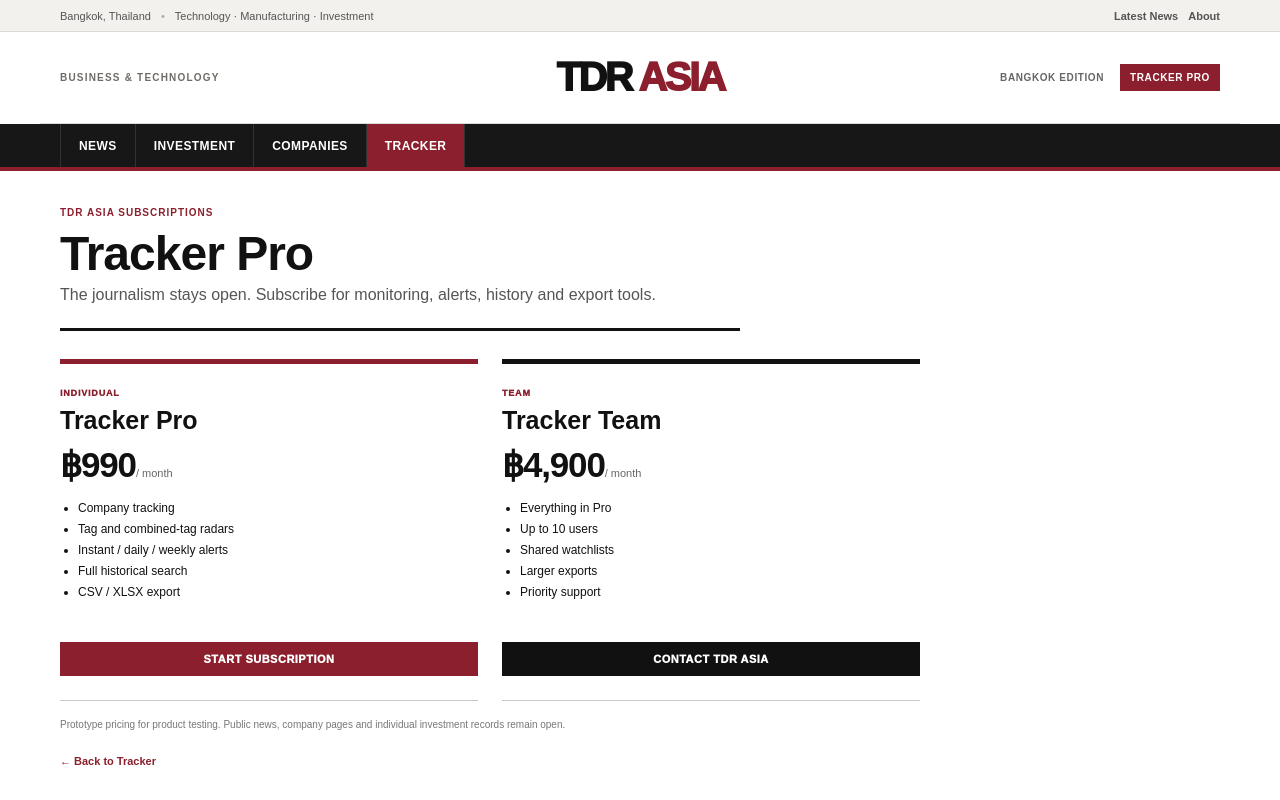
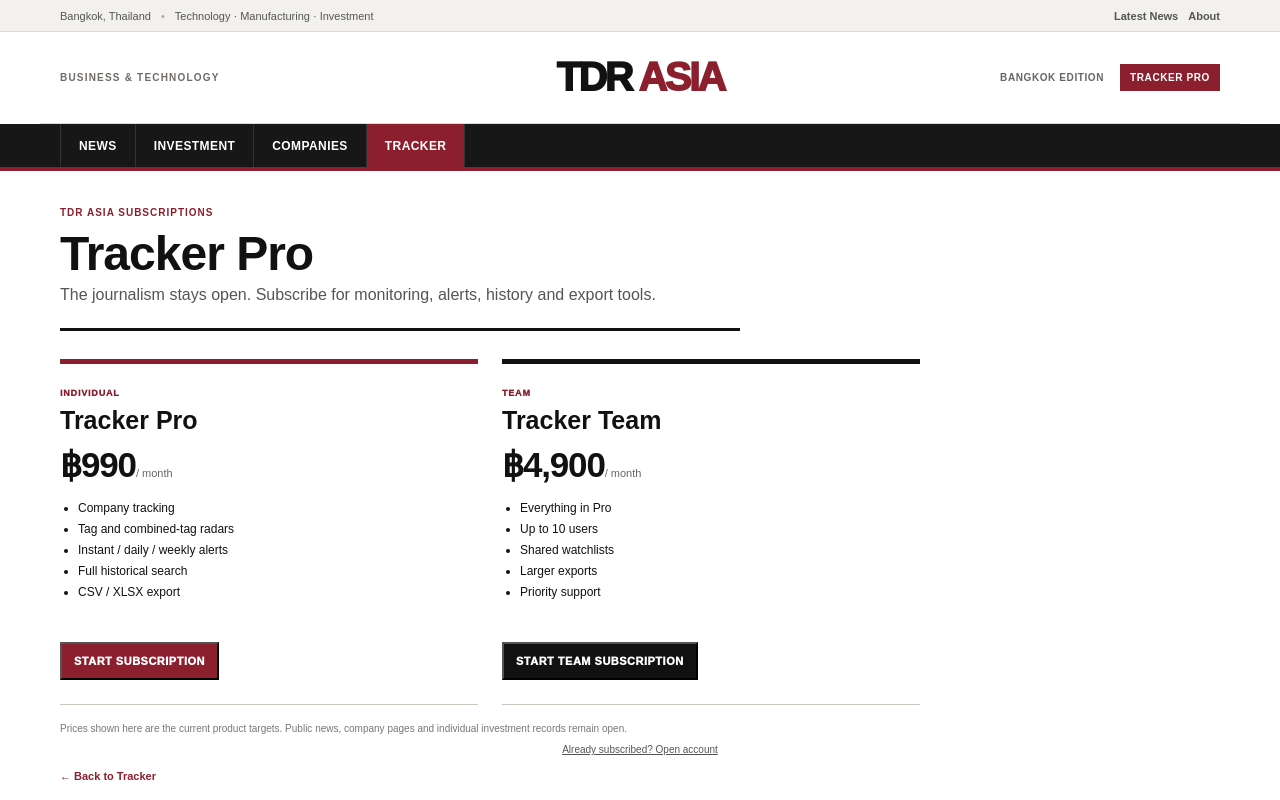
Before and after one commit to smgkikikiki-cloud/TDR-ASIA, a Next.js app: page /subscribe in a window 1280 px wide. Shown: the top 800 px of the page. Built offline with nearby package versions, Linux system fonts and the light colour scheme; no server answers.

Commit message:
Wire subscription page to Stripe Checkout

```diff
--- a/app/subscribe/page.tsx
+++ b/app/subscribe/page.tsx
@@ -1,4 +1,5 @@
 import Link from "next/link";
+import { SubscribeActions } from "@/components/billing/SubscribeActions";
 
 export default function SubscribePage() {
   return <main className="page subscribePage"><div className="shell">
@@ -6,10 +7,10 @@
     <h1>Tracker Pro</h1>
     <p className="subscribeLead">The journalism stays open. Subscribe for monitoring, alerts, history and export tools.</p>
     <div className="pricingNewsGrid">
-      <section className="pricingNewsCard featuredPlan"><span>INDIVIDUAL</span><h2>Tracker Pro</h2><div className="priceLine"><strong>฿990</strong><small>/ month</small></div><ul><li>Company tracking</li><li>Tag and combined-tag radars</li><li>Instant / daily / weekly alerts</li><li>Full historical search</li><li>CSV / XLSX export</li></ul><a href="#" className="subscribeButton">Start subscription</a></section>
-      <section className="pricingNewsCard"><span>TEAM</span><h2>Tracker Team</h2><div className="priceLine"><strong>฿4,900</strong><small>/ month</small></div><ul><li>Everything in Pro</li><li>Up to 10 users</li><li>Shared watchlists</li><li>Larger exports</li><li>Priority support</li></ul><a href="#" className="subscribeButton secondary">Contact TDR Asia</a></section>
+      <section className="pricingNewsCard featuredPlan"><span>INDIVIDUAL</span><h2>Tracker Pro</h2><div className="priceLine"><strong>฿990</strong><small>/ month</small></div><ul><li>Company tracking</li><li>Tag and combined-tag radars</li><li>Instant / daily / weekly alerts</li><li>Full historical search</li><li>CSV / XLSX export</li></ul><SubscribeActions plan="pro" label="Start subscription"/></section>
+      <section className="pricingNewsCard"><span>TEAM</span><h2>Tracker Team</h2><div className="priceLine"><strong>฿4,900</strong><small>/ month</small></div><ul><li>Everything in Pro</li><li>Up to 10 users</li><li>Shared watchlists</li><li>Larger exports</li><li>Priority support</li></ul><SubscribeActions plan="team" label="Start Team subscription" className="subscribeButton secondary"/></section>
     </div>
-    <p className="pricingNote">Prototype pricing for product testing. Public news, company pages and individual investment records remain open.</p>
-    <Link href="/tracker" className="backToTracker">← Back to Tracker</Link>
+    <p className="pricingNote">Prices shown here are the current product targets. Public news, company pages and individual investment records remain open.</p>
+    <div className="accountActions"><Link href="/account" className="signinLink">Already subscribed? Open account</Link><Link href="/tracker" className="backToTracker">← Back to Tracker</Link></div>
   </div></main>;
 }
```
